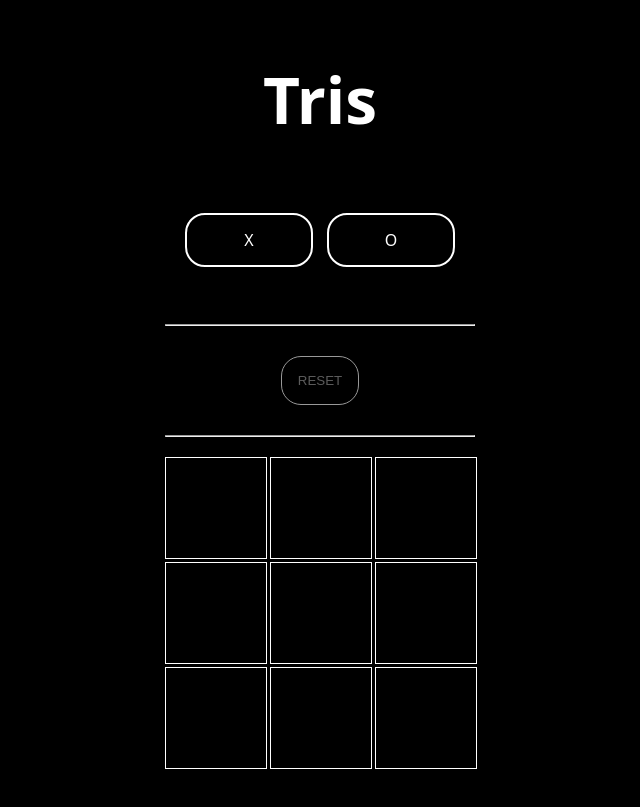
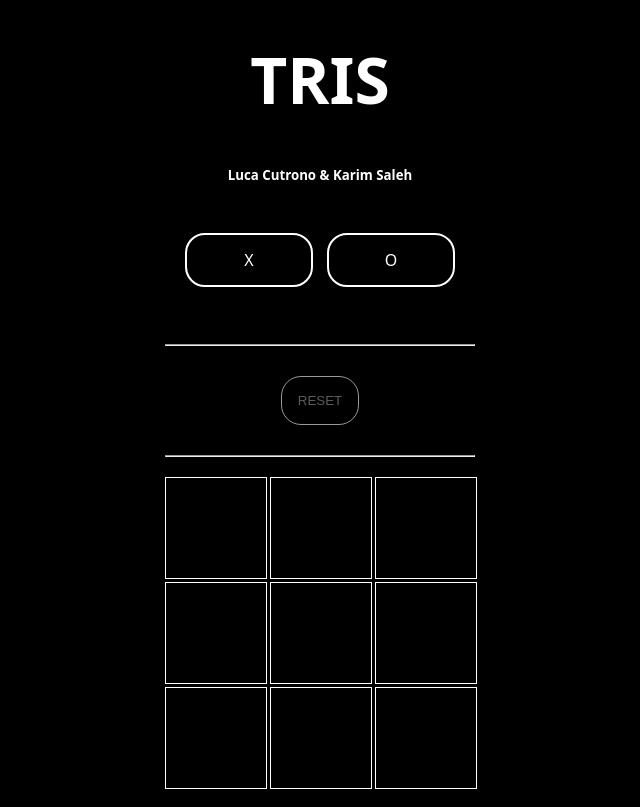
Before and after one commit to luc0zzo/TRIS-HTML-, a plain HTML site: page index.html in a window 1280 px wide. Shown: the whole page, without its empty margins (320-960 px from the left). Drawn offline with Linux system fonts and the light colour scheme.

Commit message:
Add files via upload

```diff
--- a/index.html
+++ b/index.html
@@ -11,7 +11,9 @@
 <body>
     <div class="container">
         <div class="top">
-            <h1>Tris</h1>
+            <h1>TRIS</h1>
+            <h5>Luca Cutrono & Karim Saleh</h5>
+            <h3 id="avviso"></h3>
             <br>
 
             <!-- Simboli X e O per il gioco del tris -->
```
